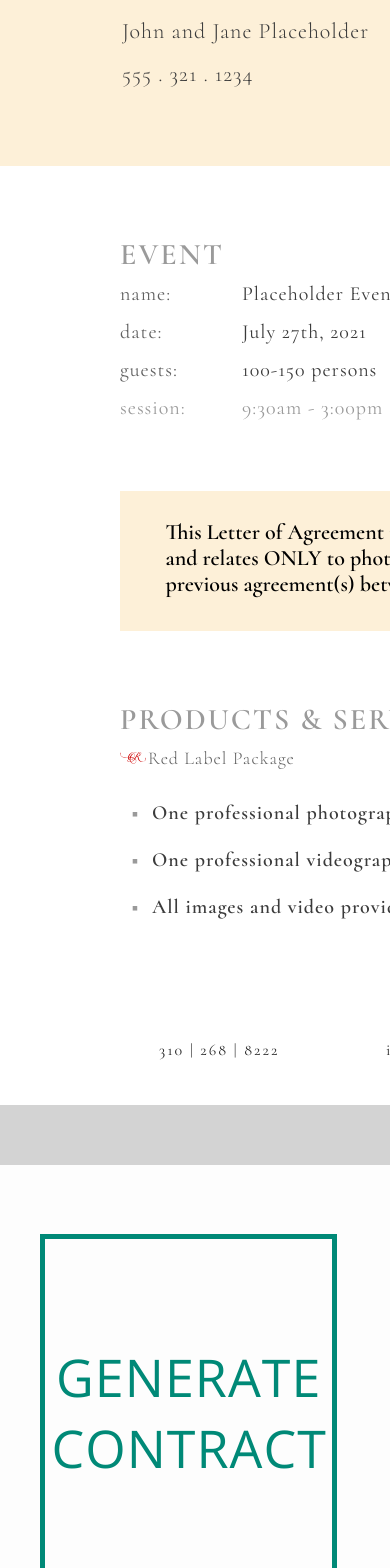
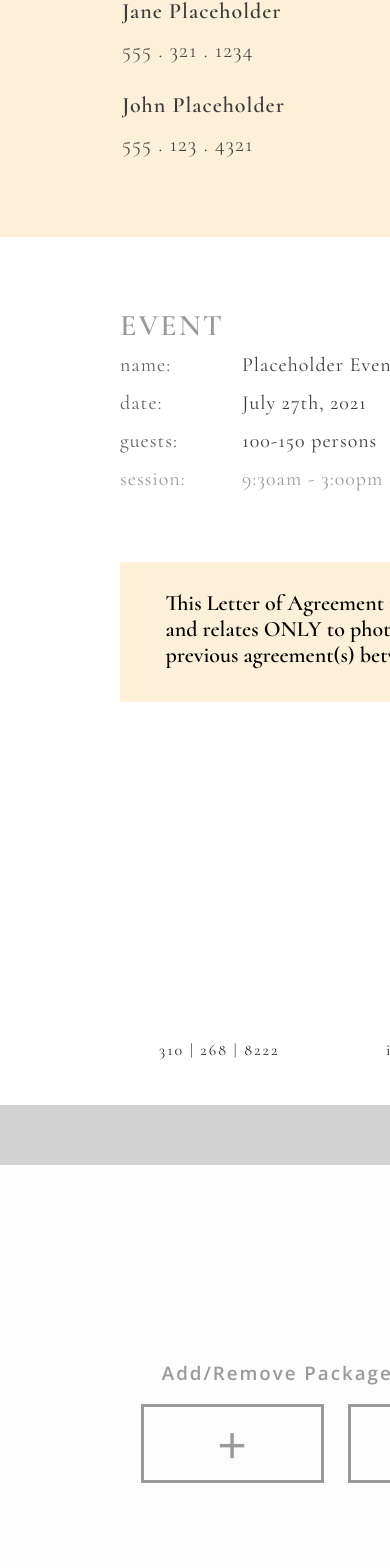
Before and after one commit to JamesMAWalker/radiance-stationery, a React (Create React App) app: page /contract in a window 390 px wide. Shown: the part 380-1948 px from the top of the page. Built offline with nearby package versions, Linux system fonts and the light colour scheme; a web font is replaced by a local one.

Commit message:
Additional client-info block. Move package inclusions to separate page; add functionality to add or remove items.

```diff
--- a/src/components/contract.js
+++ b/src/components/contract.js
@@ -1,4 +1,5 @@
-import React from 'react'
+import React, { useEffect } from 'react'
+import { v4 as uuid } from 'uuid';
 
 import { LogoFL } from '../assets/LogoFL'
 import { LogoSmall } from '../assets/LogoSmall'
@@ -6,7 +7,7 @@ import { ContractWrapper } from './contract-wrapper'
 
 import './contract.scss'
 
-const packageFeatures = [
+const initialPackageItems = [
   `One professional photographer.`,
   `One professional videographer.`,
   `All images and video provided to client via customer supplied hard drive.`,
@@ -58,7 +59,22 @@ const witnessStatement = [
   `In witness thereof, the parties hereto have executed and approved all five (5) pages of this Agreement as of the date set out below. `,
 ]
 
-export const Contract = ({ printRef }) => {
+export const Contract = ({ printRef, packageItems, setPackageItems }) => {
+  useEffect(() => {
+    setPackageItems([...initialPackageItems])
+  }, [])
+
+  const changeFeatureContent = (el, index) => {
+    const tempItems = [...packageItems]
+    tempItems[index] = el
+    setPackageItems([...tempItems])
+  }
+
+  useEffect(() => {
+    console.log(packageItems);
+  }, [packageItems])
+
+
   return (
     <main ref={printRef}>
       <div
@@ -76,16 +92,34 @@ export const Contract = ({ printRef }) => {
           </div>
           <div className='contract-top__client'>
             <h2 className='contract-top__client-header'>
-              Client
+              Client(s)
             </h2>
-            <div className='contract-top__client-info'>
+            <div className='contract-top__client-info client-1'>
               <input
                 className='client-name'
-                placeholder='John and Jane Placeholder'
+                placeholder='Jane Placeholder'
               />
               <input
                 className='client-number'
                 placeholder='555 . 321 . 1234'
+              />
+              <input
+                className='client-address-1'
+                placeholder='123 Placeholder Wy.'
+              />
+              <input
+                className='client-address-2'
+                placeholder='Pleasanton, CA 54321'
+              />
+            </div>
+            <div className='contract-top__client-info client-2'>
+              <input
+                className='client-name'
+                placeholder='John Placeholder'
+              />
+              <input
+                className='client-number'
+                placeholder='555 . 123 . 4321'
               />
               <input
                 className='client-address-1'
@@ -148,47 +182,6 @@ export const Contract = ({ printRef }) => {
               Client and Radiance.
             </textarea>
           </div>
-          <div className='package'>
-            <h2 className='package__header'>
-              Products & Services Included
-            </h2>
-            <h4 className='package__subheader'>
-              <span>
-                <LogoSmall />
-              </span>
-              <input
-                type='text'
-                placeholder='Red Label Package'
-                className='package-level'
-              />
-            </h4>
-            <div className='package__details'>
-              <div className='package__row'>
-                <span>▪</span>
-                <input
-                  type='text'
-                  placeholder={`${packageFeatures[0]}`}
-                  className='feature'
-                />
-              </div>
-              <div className='package__row'>
-                <span>▪</span>
-                <input
-                  type='text'
-                  placeholder={`${packageFeatures[1]}`}
-                  className='feature'
-                />
-              </div>
-              <div className='package__row'>
-                <span>▪</span>
-                <input
-                  type='text'
-                  placeholder={`${packageFeatures[2]}`}
-                  className='feature'
-                />
-              </div>
-            </div>
-          </div>
         </div>
         <footer className='footer-letter'>
           <div className='footer-letter__content'>
@@ -207,6 +200,38 @@ export const Contract = ({ printRef }) => {
         </footer>
       </div>
       <ContractWrapper>
+        <div className='package'>
+            <h2 className='package__header'>
+              Products & Services Included
+            </h2>
+            <h4 className='package__subheader'>
+              <span>
+                <LogoSmall />
+              </span>
+              <input
+                type='text'
+                placeholder='Red Label Package'
+                className='package-level'
+              />
+            </h4>
+            <div className='package__details'>
+              {packageItems.map((item, idx) => {
+                return (
+                  <div key={uuid()} className='package__row'>
+                    <span>▪</span>
+                    <input
+                      type='text'
+                      placeholder={item}
+                      className='feature'
+                      onBlur={(e) => changeFeatureContent(e.target.value, idx)}
+                    />
+                  </div>
+                )
+              })}
+            </div>
+          </div>
+      </ContractWrapper>
+      <ContractWrapper>
         <div className='terms'>
           <h2 className='terms__header'>
             Terms & Conditions
@@ -214,9 +239,18 @@ export const Contract = ({ printRef }) => {
           <div className='terms-container'>
             {termsConditions.map((tc, idx) => {
               let inputHeight
-              if (idx === 1) inputHeight = { height: "var(--size-btn-ms)" }
-              if (idx === 2) inputHeight = { height: "var(--size-btn-sm-plus)" }
-              if (idx === 3) inputHeight = { height: "var(--size-btn-ml)" }
+              if (idx === 1)
+                inputHeight = {
+                  height: 'var(--size-btn-ms)',
+                }
+              if (idx === 2)
+                inputHeight = {
+                  height: 'var(--size-btn-sm-plus)',
+                }
+              if (idx === 3)
+                inputHeight = {
+                  height: 'var(--size-btn-ml)',
+                }
 
               return (
                 <div className='terms-container__row'>
@@ -250,11 +284,17 @@ export const Contract = ({ printRef }) => {
                 height: 'var(--size-btn-sm)',
               }
               // if (idx === 2 || idx === 1) inputHeight = { height: "var(--size-btn-sm)" }
-              if (idx === 3) inputHeight = { height: "var(--size-btn-ml)" }
+              if (idx === 3)
+                inputHeight = {
+                  height: 'var(--size-btn-ml)',
+                }
               return (
                 <div className='terms-container__row'>
                   <span>▪</span>
-                  <textarea className='term-text' style={inputHeight}>
+                  <textarea
+                    className='term-text'
+                    style={inputHeight}
+                  >
                     {pc}
                   </textarea>
                 </div>
@@ -275,7 +315,7 @@ export const Contract = ({ printRef }) => {
                   <span>▪</span>
                   <textarea
                     className='term-text'
-                    style={{ height: "var(--size-btn-md)" }}
+                    style={{ height: 'var(--size-btn-md)' }}
                   >
                     {rp}
                   </textarea>
@@ -284,13 +324,17 @@ export const Contract = ({ printRef }) => {
             })}
           </div>
         </div>
-        <div className='terms' style={{ marginTop: "var(--half-vert-margin)" }}>
+        <div
+          className='terms'
+          style={{ marginTop: 'var(--half-vert-margin)' }}
+        >
           <h2 className='terms__header'>Client Release</h2>
           <div className='terms-container'>
             {clientRelease.map((cr, idx) => {
-              let inputHeight = idx === 0
-                ? { height: "var(--size-btn-lg)" }
-                : { height: "var(--size-btn-xl)" }
+              let inputHeight =
+                idx === 0
+                  ? { height: 'var(--size-btn-lg)' }
+                  : { height: 'var(--size-btn-xl)' }
 
               return (
                 <div className='terms-container__row'>
@@ -371,7 +415,10 @@ export const Contract = ({ printRef }) => {
                       {gp}
                     </textarea>
                   </div>
-                  <textarea className='term-text bold' style={{ width: "750px" }}>
+                  <textarea
+                    className='term-text bold'
+                    style={{ width: '750px' }}
+                  >
                     {witnessStatement[0]}
                   </textarea>
                 </>
--- a/src/components/contract.scss
+++ b/src/components/contract.scss
@@ -23,7 +23,7 @@
 }
 
 .contract-top {
-  height: 526px;
+  height: 597px;
   width: calc(var(--usl-width) - (2 * var(--side-margin)));
   padding: 0 var(--side-margin);
   background-color: var(--primary);
@@ -45,6 +45,7 @@
   }
   &__client {
     padding-top: var(--side-margin);
+    padding-top: var(--space-5xl);
     display: flex;
     flex-direction: column;
     align-items: flex-start;
@@ -57,17 +58,23 @@
     }
     &-info {
       display: grid;
-      gap: var(--space-md);
+      gap: var(--space-sm);
       grid-template-rows: repeat(
         2,
         var(--half-vert-margin)
       );
-      grid-template-columns: repeat(2, 345px);
+      grid-template-columns: 525px 345px;
       grid-template-areas:
         'name addr1'
         'num  addr2';
       align-items: center;
       justify-content: flex-start;
+      &.client-1 {
+        margin-top: var(--space-xl);
+      }
+      &.client-2 {
+        margin-top: var(--space-xl);
+      }
       input::placeholder,
       input {
         font-family: var(--font-display) !important;
@@ -76,6 +83,7 @@
       }
       .client-name {
         grid-area: name;
+        font-weight: 600;
       }
       .client-number {
         grid-area: num;
@@ -199,7 +207,7 @@
     }
   }
   &__details {
-    height: var(--side-margin);
+    // height: var(--side-margin);
     margin-top: var(--div-margin);
     display: flex;
     flex-direction: column;
@@ -207,6 +215,7 @@
     justify-content: space-between;
   }
   &__row {
+    margin-bottom: var(--div-margin);
     display: flex;
     align-items: center;
     justify-content: flex-start;
--- a/src/components/editor.js
+++ b/src/components/editor.js
@@ -17,7 +17,9 @@ export const DocumentEditor = ({
   rowCollapsed,
   setRowCollapsed,
   isDeposit,
-  setIsDeposit
+  setIsDeposit,
+  packageItems,
+  setPackageItems,
 }) => {
   // set content to print
   const toPrintRef = useRef(null)
@@ -25,9 +27,9 @@ export const DocumentEditor = ({
     content: () => toPrintRef.current,
   })
 
-
   // Letterhead functionality
-  const [minPagesReached, setMinPagesReached] = useState(false)
+  const [minPagesReached, setMinPagesReached] =
+    useState(false)
   const addRemovePages = (operator) => {
     if (operator === -1 && pageCount <= 0) return
 
@@ -38,7 +40,6 @@ export const DocumentEditor = ({
   useEffect(() => {
     setMinPagesReached(pageCount < 1)
   }, [pageCount])
-
 
   // Invoice functionality
   const [maxRows, setMaxRows] = useState(rowCount)
@@ -61,7 +62,10 @@ export const DocumentEditor = ({
   const maxIndication = () => {
     if (maxRows - rowCount > 1) {
       return 'var(--normal)'
-    } else if (maxRows - rowCount === 1 || (maxRows === rowCount && !rowCollapsed)) {
+    } else if (
+      maxRows - rowCount === 1 ||
+      (maxRows === rowCount && !rowCollapsed)
+    ) {
       return 'var(--warning)'
     } else if (maxRows <= rowCount) {
       return 'var(--alert)'
@@ -78,6 +82,19 @@ export const DocumentEditor = ({
       return
     }
     setRowCount(curNumRows + crement)
+  }
+
+  const addRemovePackageItem = (crement) => {
+    if (crement === 1) {
+      setPackageItems([
+        ...packageItems,
+        'New package inclusion...',
+      ])
+    } else {
+      setPackageItems(
+        packageItems.slice(0, [packageItems.length - 1])
+      )
+    }
   }
 
   // Target child for printing
@@ -137,7 +154,7 @@ export const DocumentEditor = ({
             </div>
           </>
         )}
-        {(docType === 'Letter') && (
+        {docType === 'Letter' && (
           <div className='page-count'>
             {!isMobile && <p>current number of pages</p>}
             <div className='page-count__actions'>
@@ -156,6 +173,27 @@ export const DocumentEditor = ({
                 disabled={pageCount >= 10}
               >
                 +
+              </button>
+            </div>
+          </div>
+        )}
+        {docType === 'Contract' && (
+          <div className='add-features'>
+            <h3>Add/Remove Package Inclusions</h3>
+            <div className='button-wrap'>
+              <button
+                className='editor-btn add'
+                onClick={() => addRemovePackageItem(1)}
+                disabled={packageItems.length > 12}
+              >
+                +
+              </button>
+              <button
+                className='editor-btn remove'
+                onClick={() => addRemovePackageItem(-1)}
+                disabled={packageItems.length < 2}
+              >
+                -
               </button>
             </div>
           </div>
--- a/src/components/editor.scss
+++ b/src/components/editor.scss
@@ -116,6 +116,11 @@
       }
     }
   }
+  .button-wrap {
+    display: flex;
+    align-items: center;
+    justify-content: space-between;
+  }
   .rows-info {
     width: 55%;
     height: var(--size-btn-md);
@@ -137,6 +142,9 @@
     margin-bottom: var(--space-lg);
     transition: all 0.4s;
     text-transform: lowercase;
+    &.add {
+      margin-right: var(--space-2xl);
+    }
     &:active,
     &:focus,
     &:focus-within {
@@ -244,3 +252,9 @@
     }
   }
 }
+.add-features {
+  @media(max-width: 1024px) {
+    margin: 0 30vw;
+    width: 100vw;
+  }
+}
```
